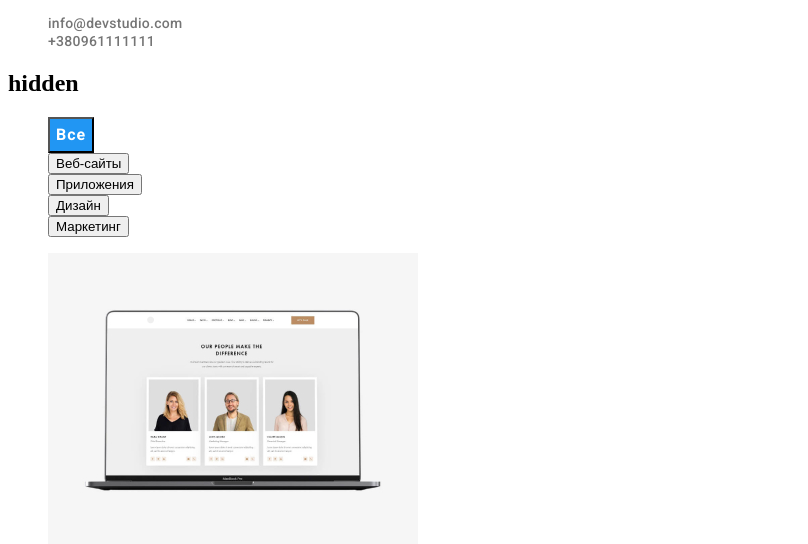
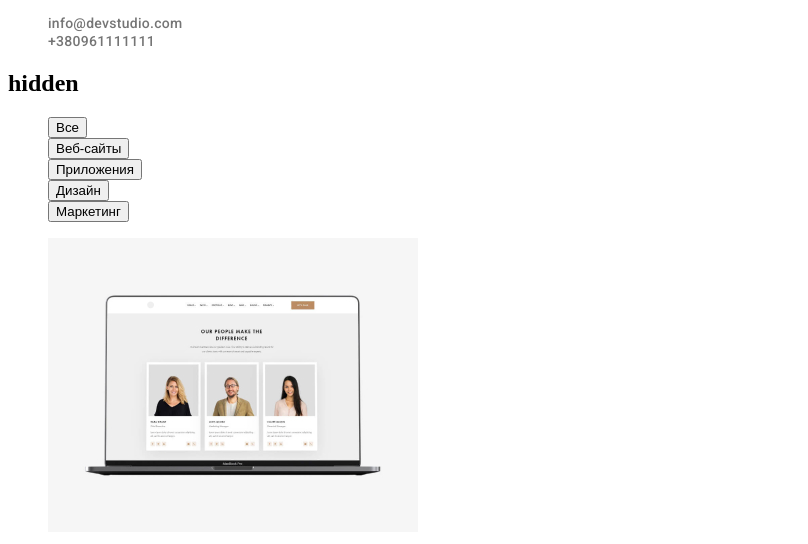
Before and after one commit to Anzhelika-Sinitsyna01/-goit-markup-hw-022, a plain HTML site: page portfolio.html in a window 1280 px wide. Shown: the part 111-655 px from the top of the page, without its empty margins (0-808 px from the left). Drawn offline with Linux system fonts and the light colour scheme.

Commit message:
Update portfolio.html
портфолио

```diff
--- a/portfolio.html
+++ b/portfolio.html
@@ -31,11 +31,11 @@
             <section>
                 <h1>hidden</h1>
                 <ul class="list">
-                    <li><button type="button" class="btn">Все</button></li>
-                    <li><button type="button">Веб-сайты</button></li>
-                    <li><button type="button">Приложения</button></li>
-                    <li><button type="button">Дизайн</button></li>
-                    <li><button type="button">Маркетинг</button></li>
+                    <li><button type="button" class="list-btn">Все</button></li>
+                    <li><button type="button" class="list-btn">Веб-сайты</button></li>
+                    <li><button type="button" class="list-btn">Приложения</button></li>
+                    <li><button type="button" class="list-btn">Дизайн</button></li>
+                    <li><button type="button" class="list-btn">Маркетинг</button></li>
                 </ul>
                 <ul class="list">
                     <li>
```
